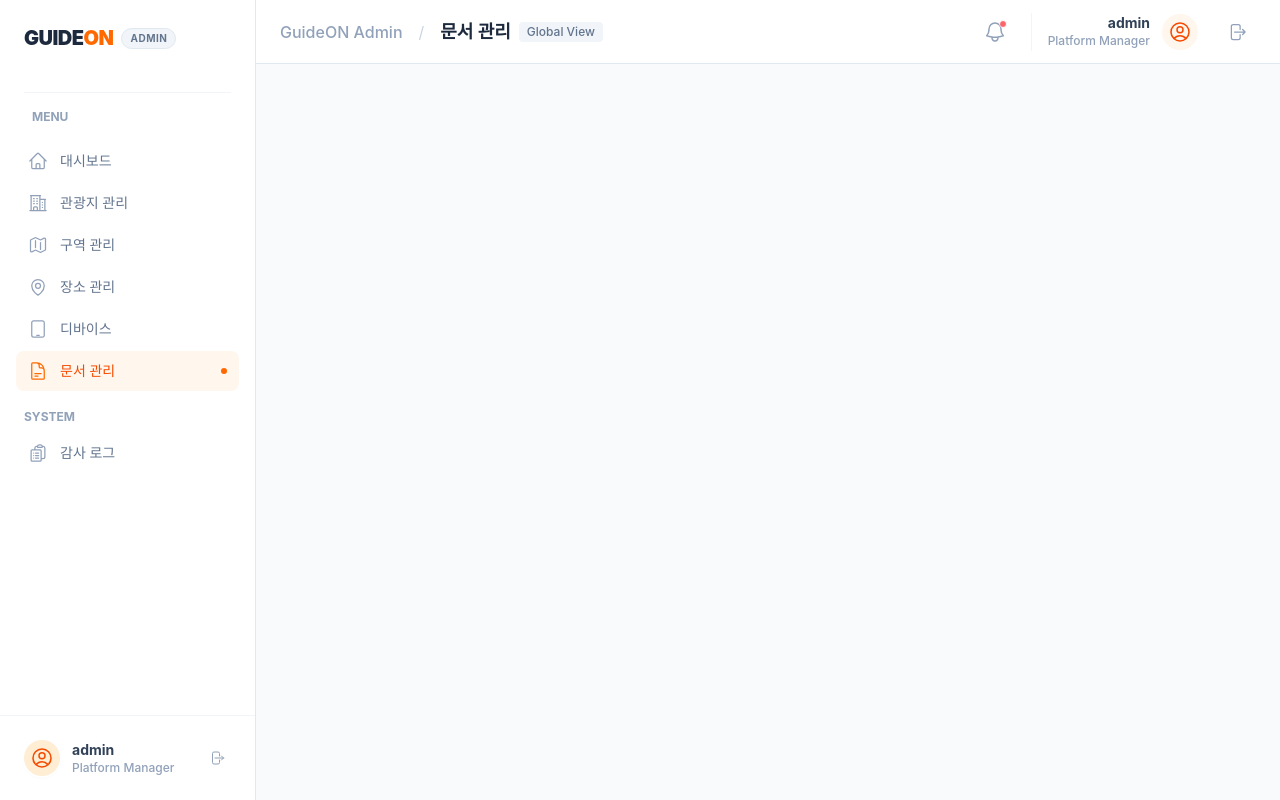
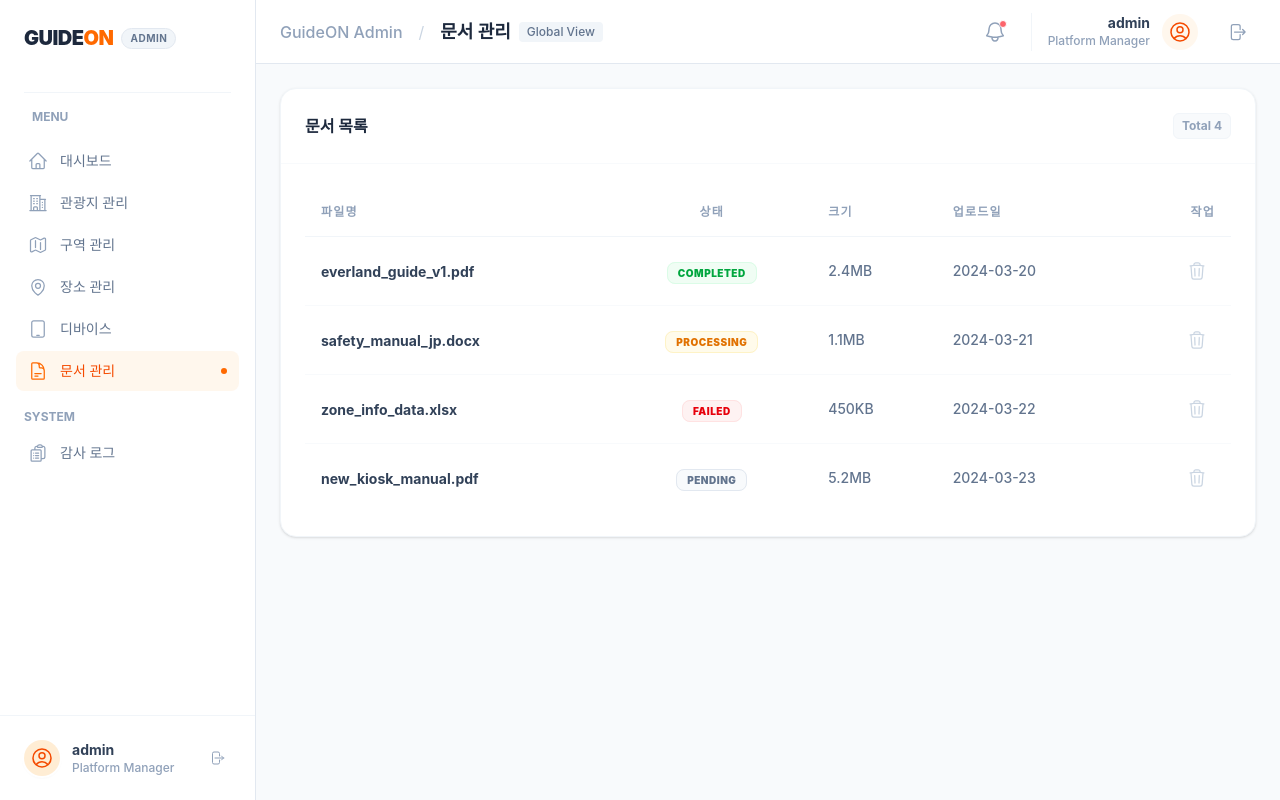
Before and after one commit to Project-Guideon/guideon-frontend, a Next.js app: page /admin/documents in a window 1280 px wide. Built offline with nearby package versions, Linux system fonts and the light colour scheme; a web font is replaced by a local one.

Commit message:
FEAT: Document 기본 페이지 추가
Document 기본 페이지 추가
세부사항 수정 예정

```diff
--- a/src/app/admin/documents/page.tsx
+++ b/src/app/admin/documents/page.tsx
@@ -1,5 +1,5 @@
 import { DocumentListView } from '@/features/document/presentation/components/DocumentListView';
 
-export default function AuditLogsPage() {
+export default function DocumentsPage() {
     return <DocumentListView />;
 }
--- a/src/features/auditLog/presentation/components/AuditLogListView.tsx
+++ b/src/features/auditLog/presentation/components/AuditLogListView.tsx
@@ -2,7 +2,7 @@
 
 import { useState } from 'react';
 import { motion, AnimatePresence } from 'framer-motion';
-import { HiOutlineServer } from 'react-icons/hi2';
+import { HiOutlineClipboardDocumentList } from 'react-icons/hi2';
 import { useAuditLogs } from '@/features/auditLog/application/hooks/useAuditLogs';
 import { AuditLogFilter } from './AuditLogFilter';
 import { AuditLogItem } from './AuditLogItem';
@@ -24,7 +24,7 @@ export function AuditLogListView() {
             <div className="shrink-0 -mt-2">
                 <div className="flex items-center gap-2">
                     <h2 className="justify-between mb-3 text-2xl font-bold text-slate-800 flex items-center gap-2">
-                        <HiOutlineServer className="w-7 h-7 text-orange-500" />
+                        <HiOutlineClipboardDocumentList className="w-7 h-7 text-orange-500" />
                         플랫폼 통합 로그
                     </h2>
                     <p className="justify-between mb-3 text-sm text-slate-500 mt-1 font-medium">
--- a/src/features/document/presentation/components/DocumentListView.tsx
+++ b/src/features/document/presentation/components/DocumentListView.tsx
@@ -1,3 +1,37 @@
+'use client';
+
+import { useState } from 'react';
+import { HiOutlineDocumentText, HiOutlinePlus } from 'react-icons/hi2';
+import { DocumentEntry } from '../../domain/entities/DocumentEntry';
+import { DocumentTable } from './DocumentTable';
+
 export function DocumentListView() {
+    const [documents, setDocuments] = useState<DocumentEntry[]>([
+        { id: '1', fileName: 'everland_guide_v1.pdf', status: 'COMPLETED', size: '2.4MB', uploadedAt: '2024-03-20' },
+        { id: '2', fileName: 'safety_manual_jp.docx', status: 'PROCESSING', size: '1.1MB', uploadedAt: '2024-03-21' },
+        { id: '3', fileName: 'zone_info_data.xlsx', status: 'FAILED', size: '450KB', uploadedAt: '2024-03-22' },
+        { id: '4', fileName: 'new_kiosk_manual.pdf', status: 'PENDING', size: '5.2MB', uploadedAt: '2024-03-23' },
+    ]);
 
+    const handleDelete = (id: string) => {
+        console.log(`Delete request for: ${id}`);
+    };
+
+    return (
+        <div className="flex flex-col h-full">
+            {/* 헤더 생략 */}
+            <div className="bg-white rounded-2xl border border-slate-100 shadow-sm flex-1 flex flex-col overflow-hidden">
+                <div className="p-6 border-b border-slate-50 flex items-center justify-between">
+                    <h3 className="font-bold text-slate-800">문서 목록</h3>
+                    <span className="text-xs font-bold text-slate-400 bg-slate-50 px-2 py-1 rounded-md border border-slate-100">
+                        Total {documents.length}
+                    </span>
+                </div>
+
+                <div className="flex-1 overflow-y-auto custom-scrollbar p-6">
+                    <DocumentTable documents={documents} onDelete={handleDelete} />
+                </div>
+            </div>
+        </div>
+    );
 }
--- /dev/null
+++ b/src/features/document/presentation/components/DocumentTable.tsx
@@ -0,0 +1,57 @@
+'use client';
+
+import { HiOutlineTrash } from 'react-icons/hi2';
+import { DocumentEntry } from '../../domain/entities/DocumentEntry';
+import { DocumentStatusBadge } from './DocumentStatusBadge';
+
+interface DocumentTableProps {
+    documents: DocumentEntry[];
+    onDelete: (id: string) => void;
+}
+
+export function DocumentTable({ documents, onDelete }: DocumentTableProps) {
+    return (
+        <div className="w-full overflow-x-auto">
+            <table className="w-full text-left border-collapse">
+                <thead>
+                    <tr className="border-b border-slate-100">
+                        <th className="px-4 py-4 text-xs font-bold text-slate-400 uppercase tracking-widest">파일명</th>
+                        <th className="px-4 py-4 text-xs font-bold text-slate-400 uppercase tracking-widest text-center">상태</th>
+                        <th className="px-4 py-4 text-xs font-bold text-slate-400 uppercase tracking-widest">크기</th>
+                        <th className="px-4 py-4 text-xs font-bold text-slate-400 uppercase tracking-widest">업로드일</th>
+                        <th className="px-4 py-4 text-xs font-bold text-slate-400 uppercase tracking-widest text-right">작업</th>
+                    </tr>
+                </thead>
+                <tbody className="divide-y divide-slate-50">
+                    {documents.map((doc) => (
+                        <tr key={doc.id} className="group hover:bg-slate-50/50 transition-colors">
+                            <td className="px-4 py-4">
+                                <span className="text-sm font-bold text-slate-700 group-hover:text-orange-600 transition-colors">
+                                    {doc.fileName}
+                                </span>
+                            </td>
+                            <td className="px-4 py-4 text-center">
+                                <DocumentStatusBadge status={doc.status} />
+                            </td>
+                            <td className="px-4 py-4 text-sm text-slate-500 font-medium">
+                                {doc.size}
+                            </td>
+                            <td className="px-4 py-4 text-sm text-slate-500 font-medium">
+                                {doc.uploadedAt}
+                            </td>
+                            <td className="px-4 py-4 text-right">
+                                <button
+                                    onClick={() => onDelete(doc.id)}
+                                    className="p-2 text-slate-300 hover:text-red-500 hover:bg-red-50 rounded-lg transition-all"
+                                    title="삭제"
+                                >
+                                    <HiOutlineTrash className="w-5 h-5" />
+                                </button>
+                            </td>
+                        </tr>
+                    ))}
+                </tbody>
+            </table>
+        </div>
+    );
+}
```
